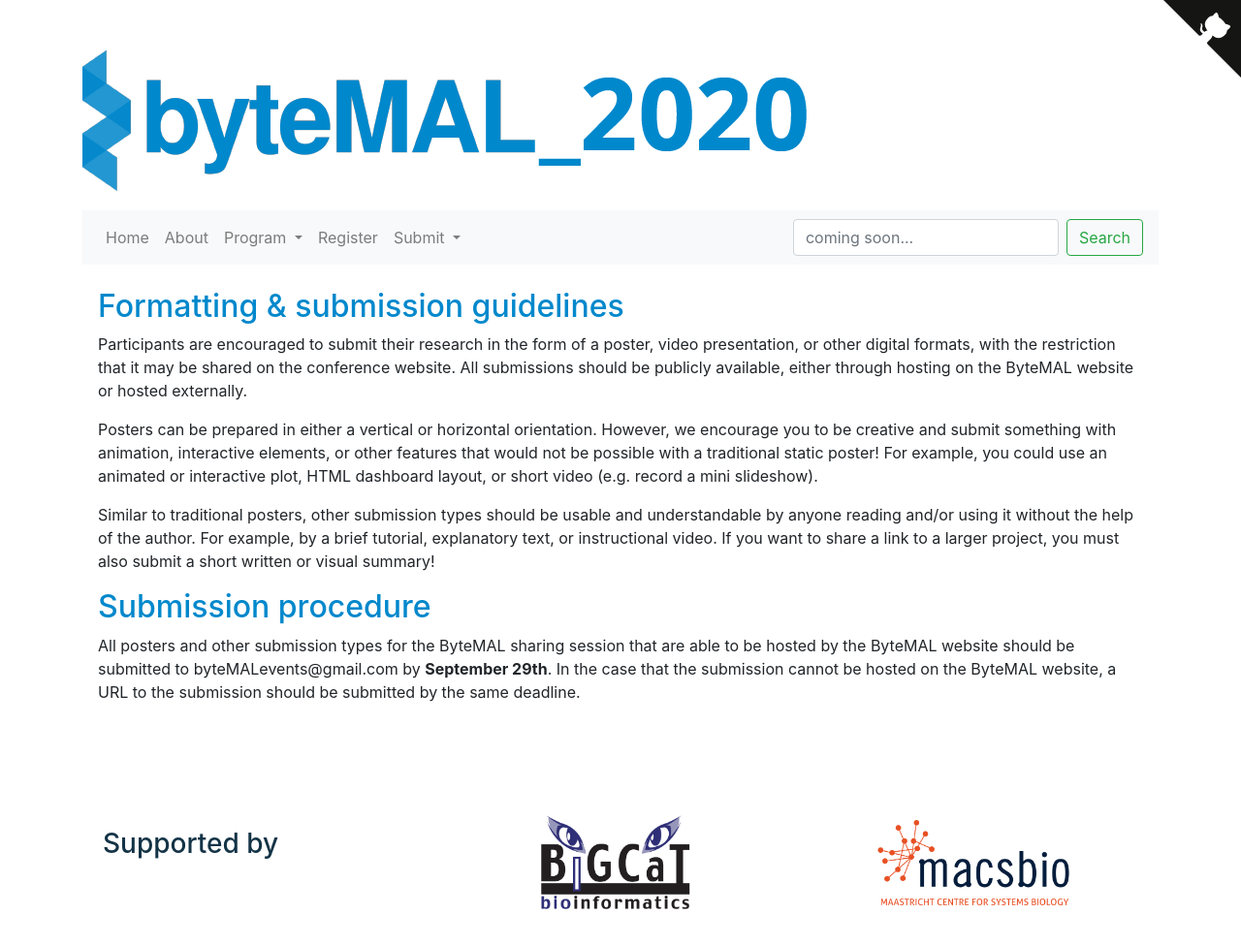
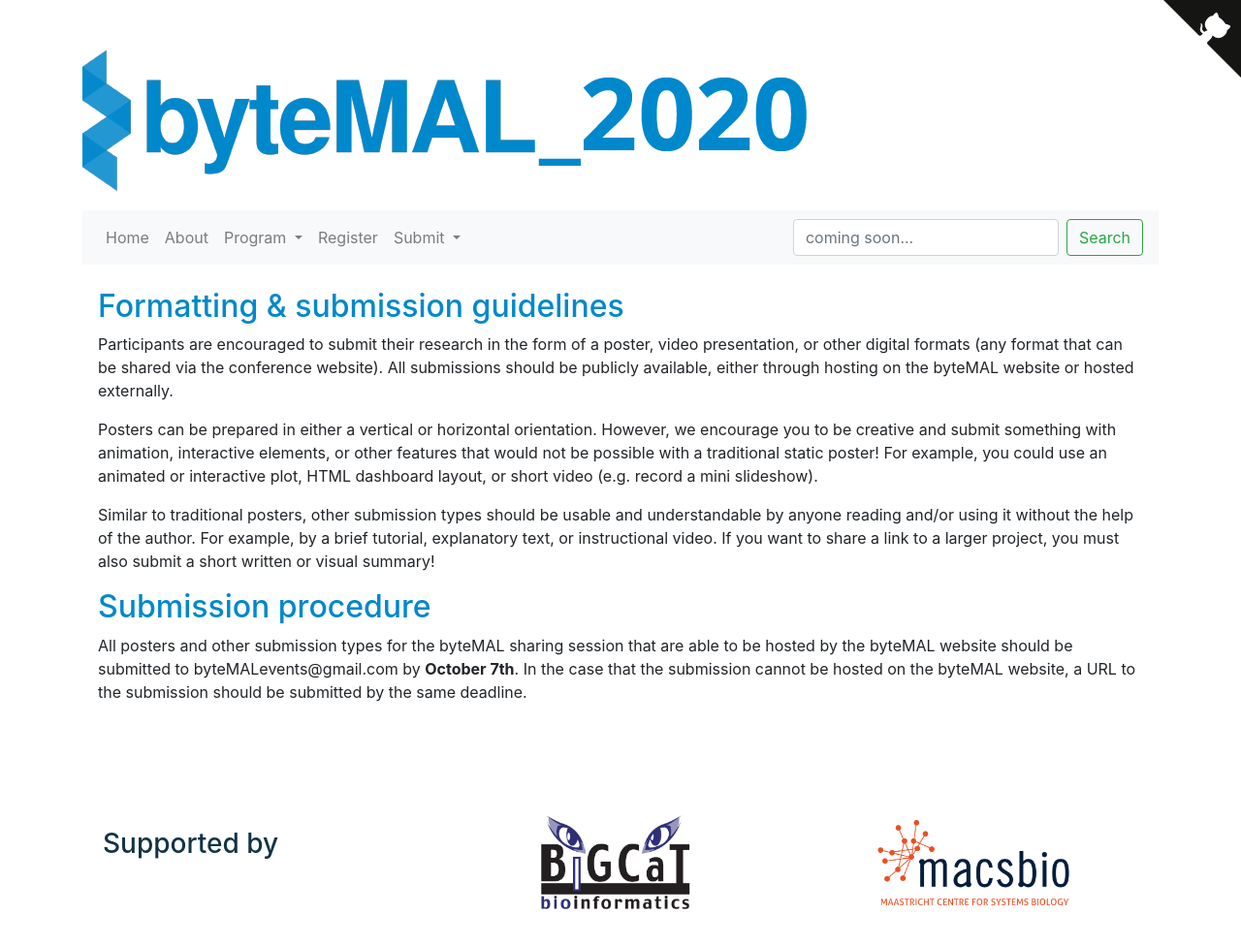
Before and after one commit to bytemal/bytemal-2020, a Jekyll site: the page built from _pages/submission.md, in a window 1280 px wide. Shown: the whole page at 97% size. Built offline with Jekyll 4.4.1, drawn with Linux system fonts in a browser that asks for light colours.

Commit message:
about and submission page text updates

```diff
--- a/_pages/submission.md
+++ b/_pages/submission.md
@@ -5,11 +5,11 @@
 ---
 
 ## Formatting & submission guidelines
-Participants are encouraged to submit their research in the form of a poster, video presentation, or other digital formats, with the restriction that it may be shared on the conference website. All submissions should be publicly available, either through hosting on the ByteMAL website or hosted externally.
+Participants are encouraged to submit their research in the form of a poster, video presentation, or other digital formats (any format that can be shared via the conference website). All submissions should be publicly available, either through hosting on the byteMAL website or hosted externally.
 
 Posters can be prepared in either a vertical or horizontal orientation. However, we encourage you to be creative and submit something with animation, interactive elements, or other features that would not be possible with a traditional static poster! For example, you could use an animated or interactive plot, HTML dashboard layout, or short video (e.g. record a mini slideshow).
 
 Similar to traditional posters, other submission types should be usable and understandable by anyone reading and/or using it without the help of the author. For example, by a brief tutorial, explanatory text, or instructional video. If you want to share a link to a larger project, you must also submit a short written or visual summary!
 
 ## Submission procedure
-All posters and other submission types for the ByteMAL sharing session that are able to be hosted by the ByteMAL website should be submitted to byteMALevents@gmail.com by **September 29th**. In the case that the submission cannot be hosted on the ByteMAL website, a URL to the submission should be submitted by the same deadline.
+All posters and other submission types for the byteMAL sharing session that are able to be hosted by the byteMAL website should be submitted to byteMALevents@gmail.com by **October 7th**. In the case that the submission cannot be hosted on the byteMAL website, a URL to the submission should be submitted by the same deadline.
```
Also changed, not shown: _pages/about.md (+0 -2 lines).
